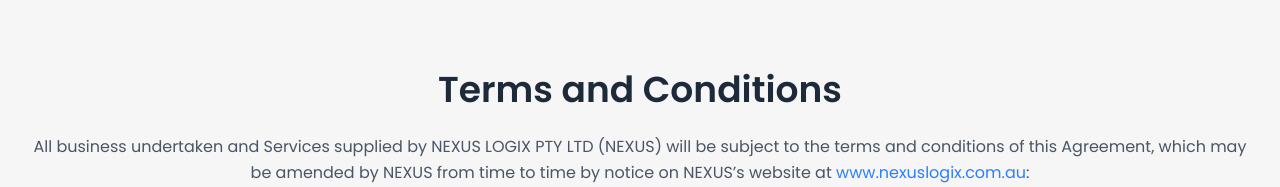
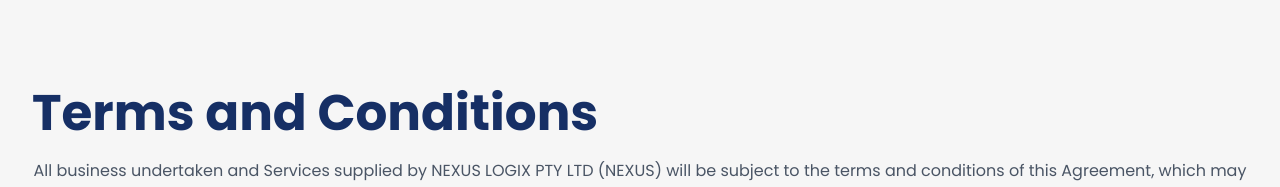
Before and after one commit to kanishka-gunatunga/nexus, a Next.js app: page /terms-and-conditions in a window 1280 px wide. Shown: the part 408-595 px from the top of the page. Built offline with nearby package versions, Linux system fonts and the light colour scheme.

Commit message:
titles in privacy policy

```diff
--- a/src/app/privacy-policy/page.tsx
+++ b/src/app/privacy-policy/page.tsx
@@ -21,7 +21,7 @@ const PrivacyPolicy = () => {
         <div className="">
           <div className="max-w-7xl mx-auto px-8 sm:px-8 lg:px-8">
             <section className="font-poppins whitespace-normal font-medium text-xs sm:text-sm lg:text-base text-[#676767] mb-4 leading-relaxed text-justify md:text-left space-y-4">
-              <h1 className="text-2xl sm:text-3xl lg:text-4xl font-semibold text-gray-800 mb-6 text-center">
+              <h1 className="text-[#162F65] text-3xl md:text-4xl lg:text-[50px] py-4 font-bold">
                 Privacy Policy
               </h1>
 
--- a/src/app/terms-and-conditions/page.tsx
+++ b/src/app/terms-and-conditions/page.tsx
@@ -78,7 +78,7 @@ const TermsAndConditions = () => {
       <div className="relative ">
         <div className="">
           <div className="max-w-7xl mx-auto px-8 sm:px-8 lg:px-8">
-            <h1 className="text-2xl sm:text-3xl lg:text-4xl font-semibold text-gray-800 mb-6 text-center">
+            <h1 className="text-[#162F65] text-3xl md:text-4xl lg:text-[50px] py-4 font-bold">
               Terms and Conditions
             </h1>
             <p className="text-xs sm:text-sm lg:text-base text-gray-600 mb-4 leading-relaxed text-center">
```
